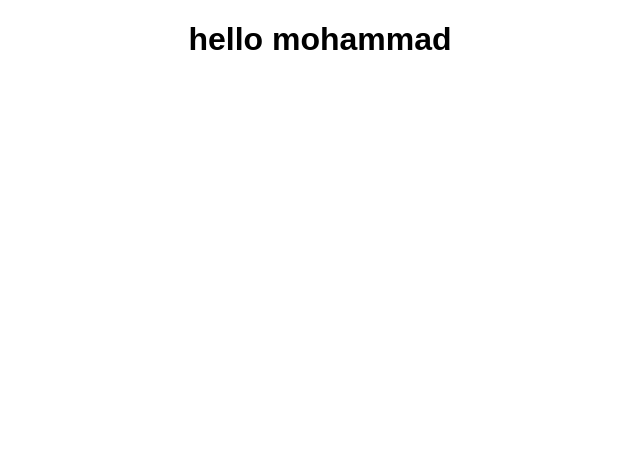
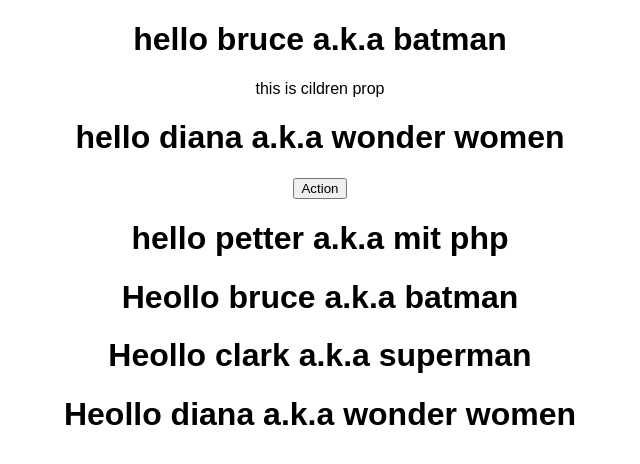
Before and after one commit to mohammadyazarloo2/react-lessons, a React (Create React App) app: page / in a window 1280 px wide. Shown: the top 464 px of the page, without its empty margins (320-960 px from the left). Built offline with nearby package versions, Linux system fonts and the light colour scheme.

Commit message:
learn using props

```diff
--- a/src/App.js
+++ b/src/App.js
@@ -9,9 +9,17 @@ class App extends Component {
   render() {
     return (
       <div className="App">
-        {/* <Greate /> */}
-        {/* <Welcome /> */}
-        <Hello />
+        <Greate name="bruce" heroName="batman" >
+        <p>this is cildren prop</p>
+        </Greate>
+        <Greate name="diana" heroName="wonder women" >
+        <button>Action</button>
+        </Greate>
+        <Greate name="petter" heroName="mit php" />
+        <Welcome name="bruce" heroName="batman" />
+        <Welcome name="clark" heroName="superman" />
+        <Welcome name="diana" heroName="wonder women" />
+        {/* <Hello /> */}
       </div>
     );
   }
--- a/src/components/greate.js
+++ b/src/components/greate.js
@@ -1,5 +1,16 @@
 import React from 'react'
 
-const Greate=()=><h1>hello wishwas</h1>
+const Greate=props=>{
+    console.log(props);
+
+    return (
+        <div>
+            <h1>
+                hello {props.name} a.k.a {props.heroName}
+            </h1>
+            {props.children}
+        </div>
+    )
+}
 
 export default Greate
--- a/src/components/welcome.js
+++ b/src/components/welcome.js
@@ -2,7 +2,7 @@ import React,{Component} from 'react'
 
 class Welcome extends Component{
     render(){
-        return <h1>Class Component</h1>
+        return <h1>Heollo {this.props.name} a.k.a {this.props.heroName}</h1>
     }
 }
 
```
